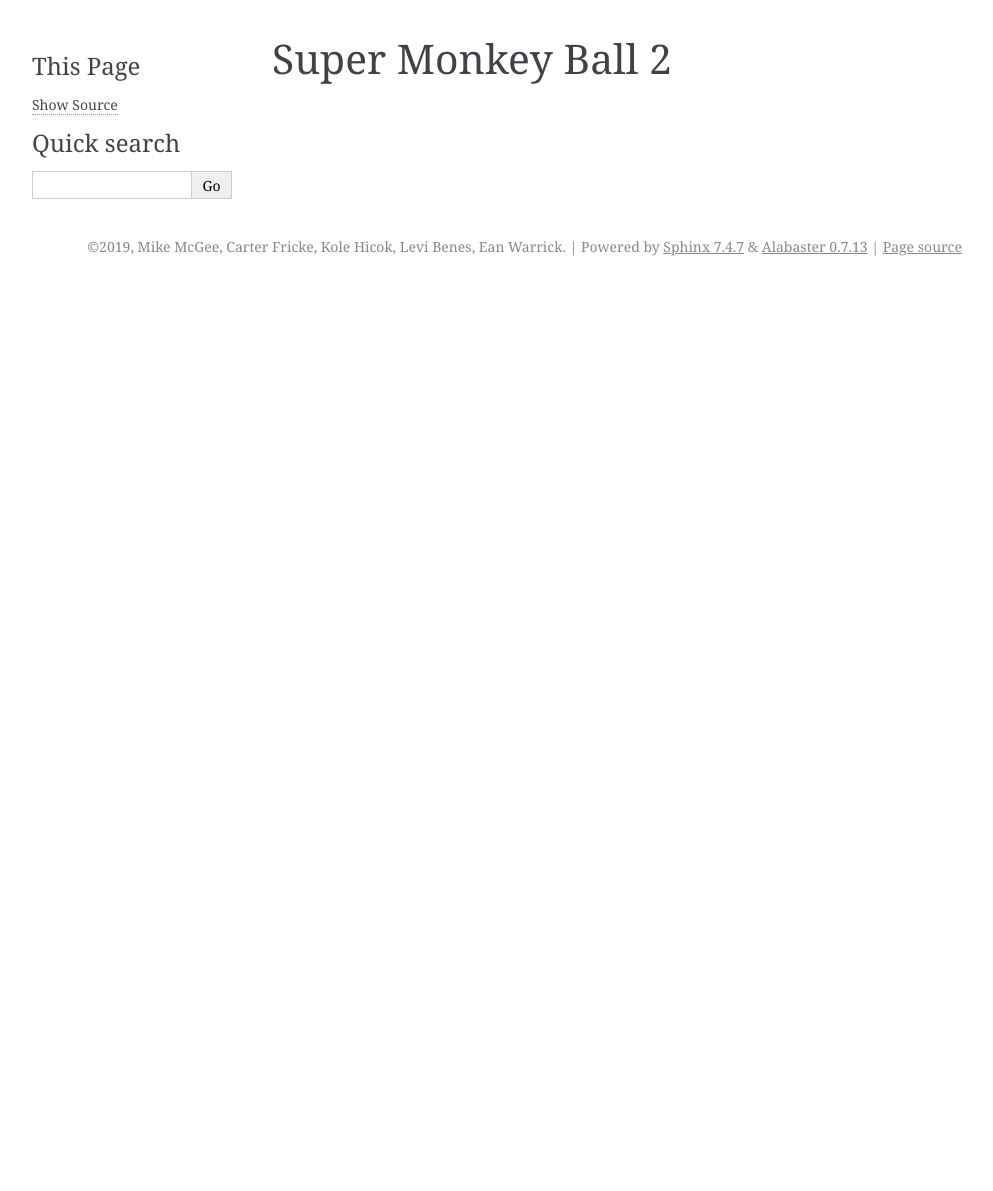
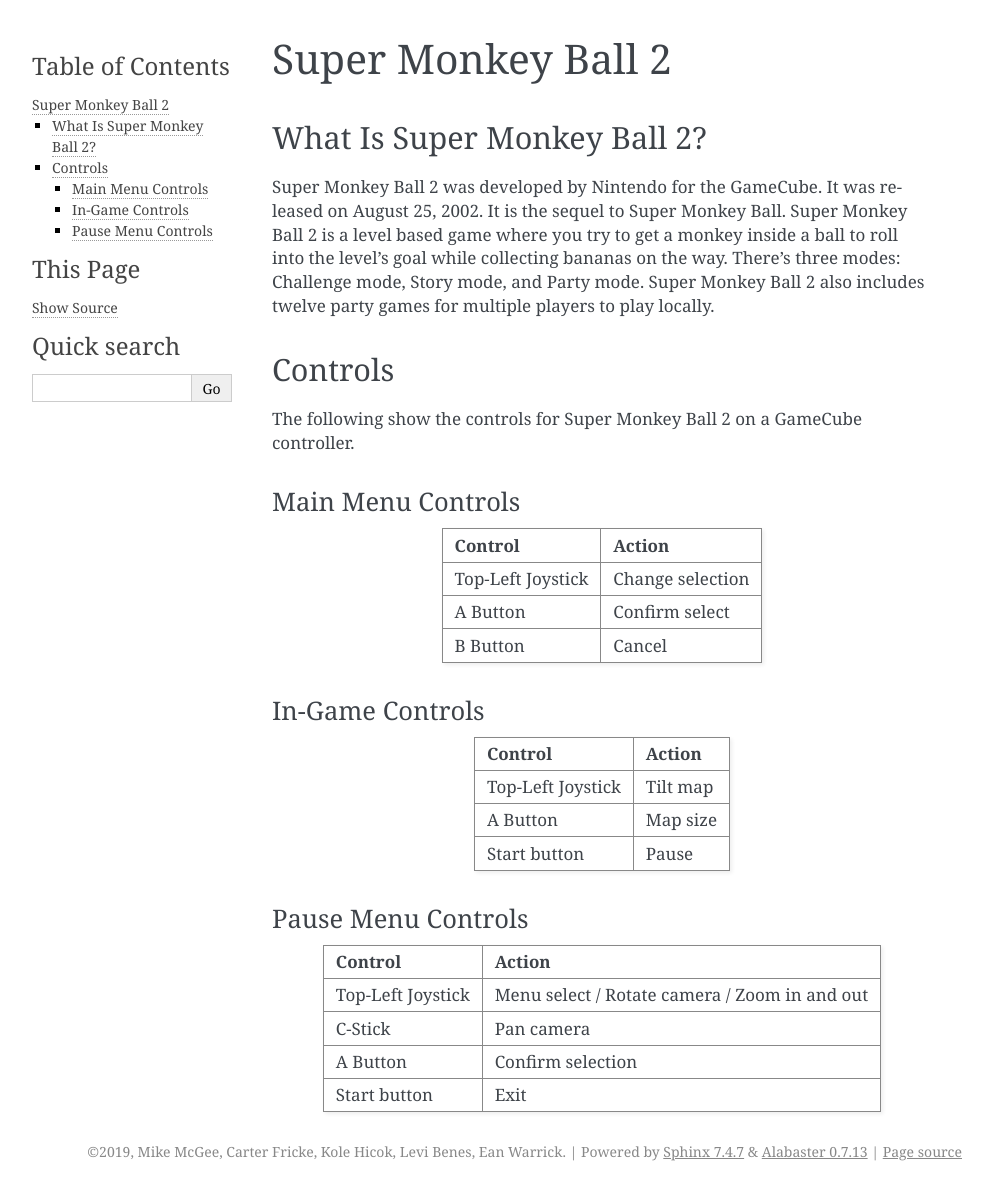
Before and after one commit to MichaelMcGee-School/Assignment_12, a Sphinx documentation site: the page built from source/super_monkey_ball_2.rst, in a window 1280 px wide. Shown: the whole page, without its empty margins (148-1141 px from the left). Built offline with Sphinx 7.4.7, drawn with Linux system fonts in a browser that asks for light colours; pages that are not in the unit, such as notebooks, are missing from menus; before the commit the page ends 900 px from its top, so only the background shows below that.

Commit message:
Finished Super Monkey Ball 2 and most of Minecraft

```diff
--- a/source/super_monkey_ball_2.rst
+++ b/source/super_monkey_ball_2.rst
@@ -1,2 +1,46 @@
 Super Monkey Ball 2
 ===================
+
+What Is Super Monkey Ball 2?
+----------------------------
+Super Monkey Ball 2 was developed by Nintendo for the GameCube. It was released
+on August 25, 2002. It is the sequel to Super Monkey Ball. Super Monkey Ball 2 is
+a level based game where you try to get a monkey inside a ball to roll into the
+level's goal while collecting bananas on the way. There's three modes: Challenge mode,
+Story mode, and Party mode. Super Monkey Ball 2 also includes twelve party games for
+multiple players to play locally.
+
+Controls
+--------
+The following show the controls for Super Monkey Ball 2 on a GameCube controller.
+
+Main Menu Controls
+^^^^^^^^^^^^^^^^^^
+================== =======================
+Control            Action
+================== =======================
+Top-Left Joystick   Change selection
+A Button            Confirm select
+B Button            Cancel
+================== =======================
+
+In-Game Controls
+^^^^^^^^^^^^^^^^^^
+================== =======================
+Control            Action
+================== =======================
+Top-Left Joystick   Tilt map
+A Button            Map size
+Start button        Pause
+================== =======================
+
+Pause Menu Controls
+^^^^^^^^^^^^^^^^^^^
+================== =============================================
+Control            Action
+================== =============================================
+Top-Left Joystick   Menu select / Rotate camera / Zoom in and out
+C-Stick             Pan camera
+A Button            Confirm selection
+Start button        Exit
+================== =============================================
```
Also changed, not shown: source/Minecraft.rst (+22 -0 lines).
